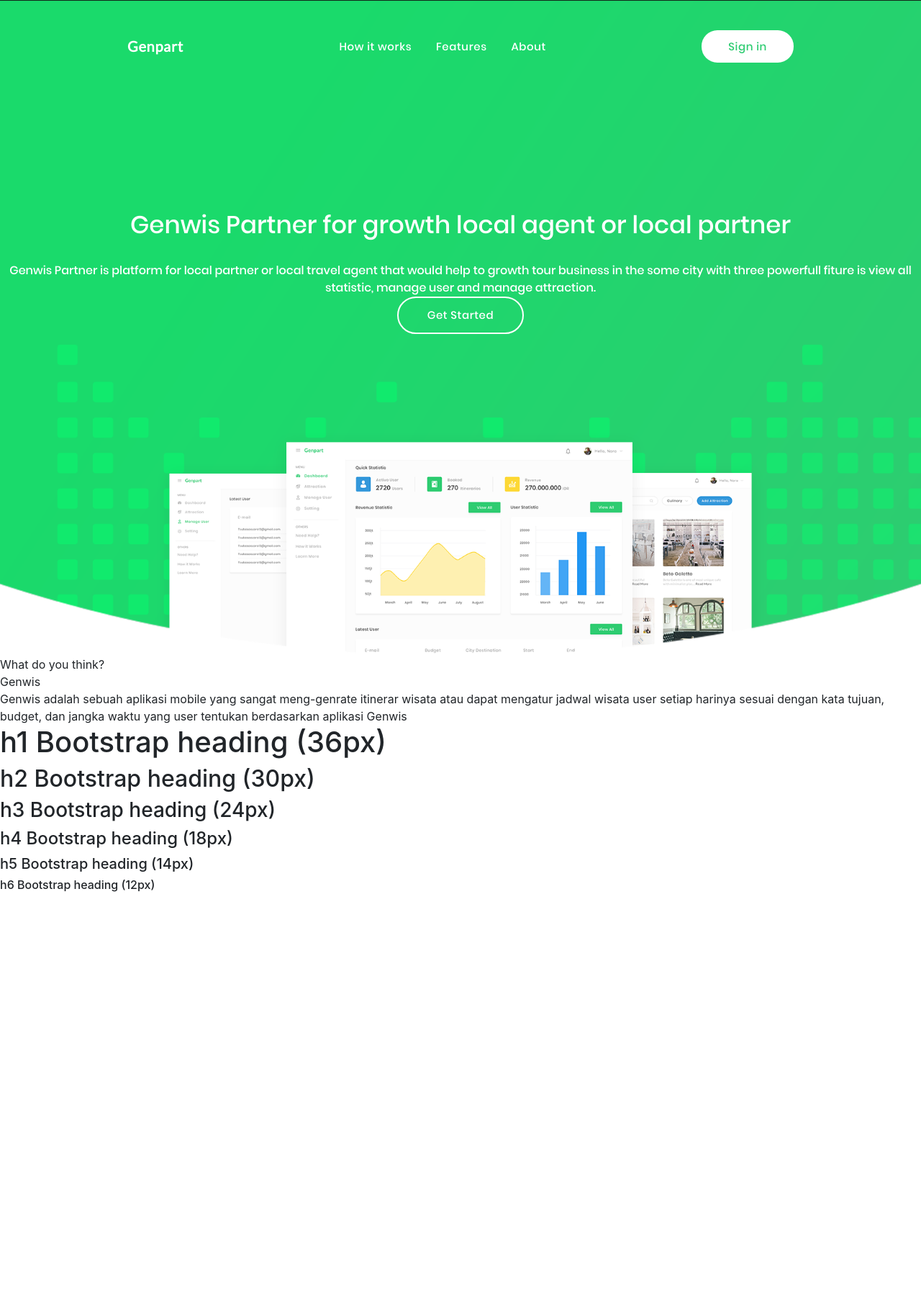
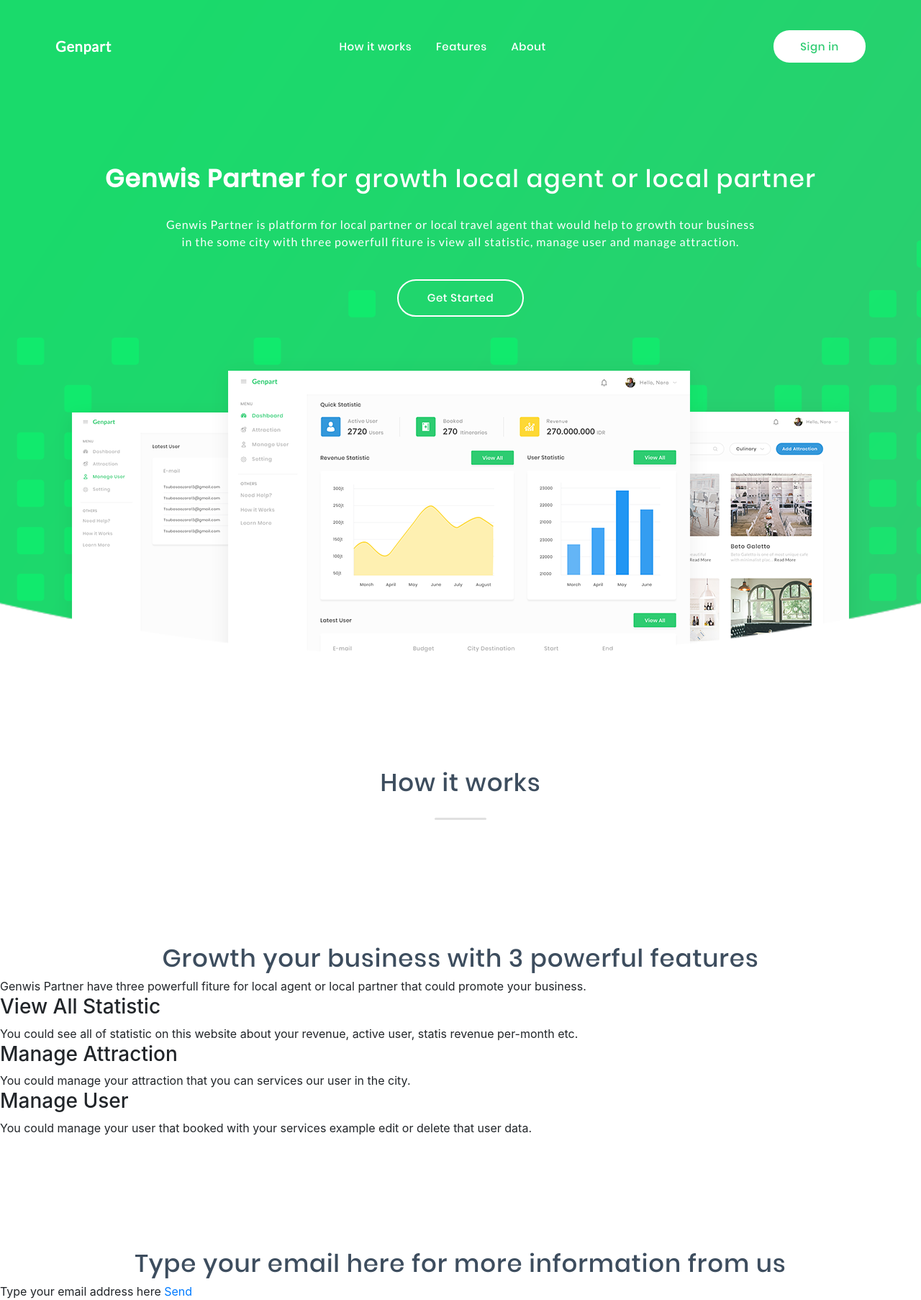
Before and after one commit to Genwis/Frontend, a PHP site: page / in a window 1280 px wide. Shown: the whole page at 72% size. Before the commit the page ends 1239 px from the top, so only its background shows below. Run offline with PHP 8.4, Linux system fonts and the light colour scheme; some libraries are stand-ins or nearby versions.

Commit message:
update index

```diff
--- a/css/homemicin.css
+++ b/css/homemicin.css
@@ -12,7 +12,7 @@ position: relative;
 	padding: 42px;
 	margin: 0 auto;
 	line-height: 45px;
-	max-width: 1010px;
+	max-width: 1210px;
 	color:#fff;
 
 
@@ -53,12 +53,13 @@ position: relative;
     background-image: url(../property/group-5.png);
     background-repeat: no-repeat;
     background-position-x: center;
+	background-position-y: -305px;
     /* min-height: 100%; */
     height: 911px;
-    background-size: auto 100%;
+    background-size: auto auto;
 }
 .ghost{
-	height:474px;
+	height:386px;
 	/*padding-bottom:395px;*/
     display: table;
 
@@ -76,11 +77,21 @@ position: relative;
     vertical-align: middle;
 	text-align: center;
 	color: #fff;
-	font-family: Poppins;
-
+font-family: Poppins;
 }
 .daleman h1{
 	  font-size: 34px;
+	  font-weight: normal;
+	  letter-spacing: 1.3px;
+}
+.daleman .gpart{
+	font-weight: bold;
+}
+.daleman p{
+	font-family: Lato;
+  font-size: 16px;
+  line-height: 1.5;
+  letter-spacing: 0.9px;
 }
 .getstart{
     font-family: Poppins;
@@ -100,3 +111,23 @@ position: relative;
     line-height: 48px;
 	margin: 0 auto;
 }
+.micin{
+	padding-top: 158px;
+}
+.micin h2{
+  font-family: Poppins;
+  font-size: 34px;
+  font-weight: 500;
+  line-height: 1.09;
+  letter-spacing: 0.9px;
+  text-align: center;
+  color: rgba(44, 62, 80, 0.92);
+}
+.micin hr{
+	width: 72px;
+  height: 3px;
+  border-radius: 1.5px;
+  background-color: #e0e0e0;
+  border: 0;
+  margin-top: 30px;
+}
--- a/index.php
+++ b/index.php
@@ -14,17 +14,20 @@
 <div class="full">
 <div class='bag' id='opener'>
 <nav id='barnav'>
-<div class='juds'>Genpart</div>	<div class='menus'><a href='#' class='m'>How it works</a> <a href='#' class='m'>Features</a> <a href='#' class='m'>About</a><a class='signin' href='#'>Sign in</a></div>
+<div class='juds'>Genpart</div>	<div class='menus'><a href='#howitworks' class='m'>How it works</a> <a href='#features' class='m'>Features</a> <a href='#' class='m'>About</a><a class='signin' href='#'>Sign in</a></div>
 </nav>
 <div class='ghost'>
 <div class='daleman'>
 
 
 <br/>
-<h1>Genwis Partner for growth local agent or local partner</h1>
+<h1><span class='gpart'>Genwis Partner</span> for growth local agent or local partner</h1>
 <br/>
+<p>
 Genwis Partner is platform for local partner or local travel agent that would help to growth tour business
+<br/>
 in the some city with three powerfull fiture is view all statistic, manage user and manage attraction.
+</p>
 <br/>
 <!--<a class='btn btn-primary'>Get Started</a>-->
 <a href='#' class='getstart'>Get Started</a>
@@ -35,46 +38,31 @@ in the some city with three powerfull fiture is view all statistic, manage user
 
 
 
-<div class='micin part1'>
+<div class='micin' id='howitworks'>
+<h2 class='howi'>How it works</h2>
+<hr/>
+</div>
+<div class='micin' id='features'>
+<h2>Growth your business with 3 powerful features</h2>
+Genwis Partner have three powerfull fiture for local agent or
+local partner that could promote your business.
+<h3>View All Statistic</h3>
+You could see all of statistic on this website about your
+revenue, active user, statis revenue per-month etc.
+<h3>Manage Attraction</h3>
+You could manage your attraction that you can services
+our user in the city.
+<h3>Manage User</h3>
+You could manage your user that booked with your
+services example edit or delete that user data.
+</div>
+<div class='micin'>
+<h2>Type your email here for more information from us</h2>
+<div class='modalb'>
+Type your email address here <a href='#'>Send</a>
+</div>
+</div>
 
-
-</div>
-<div class='micin part2'>
-What do you think?
-<br/>
-Genwis<br/>
-Genwis adalah sebuah aplikasi mobile yang sangat meng-genrate itinerar wisata atau dapat mengatur jadwal wisata user setiap harinya sesuai dengan kata tujuan, budget, dan jangka waktu yang user tentukan berdasarkan aplikasi Genwis
-</div>
-<!--<div class='micin part3'>
-What Will You Get?
-<br/>
-  <div class="row">
-    <div class="col-sm">
-      Generate
-	  <br/>
-	  Anda dapat melihat itinerary wisatanya sesuai dengan budget, kota tujuan, jangka waktu yang anda tentukan berdasarkan pada aplikasi Genwis
-    </div>
-    <div class="col-sm">
-      Booking
-	  <br/>
-	  Anda dapat memesan tempat-tempat wisata yang telah anda setujui melalui perantara aplikasi Genwis
-    </div>
-    <div class="col-sm">
-      Change
-	  <br/>
-	  Anda dapat mengubah tempat atau jangka waktu kunjungan dari setiap tempat-tempat yang direkomendasikan oleh aplikasi Genwis
-    </div>
-  </div>
-</div>-->
-
-
-
-<h1>h1 Bootstrap heading (36px)</h1>
-<h2>h2 Bootstrap heading (30px)</h2>
-<h3>h3 Bootstrap heading (24px)</h3>
-<h4>h4 Bootstrap heading (18px)</h4>
-<h5>h5 Bootstrap heading (14px)</h5>
-<h6>h6 Bootstrap heading (12px)</h6>
 <?php //include ('includes/footer.php'); ?>
 
 </div>
```
